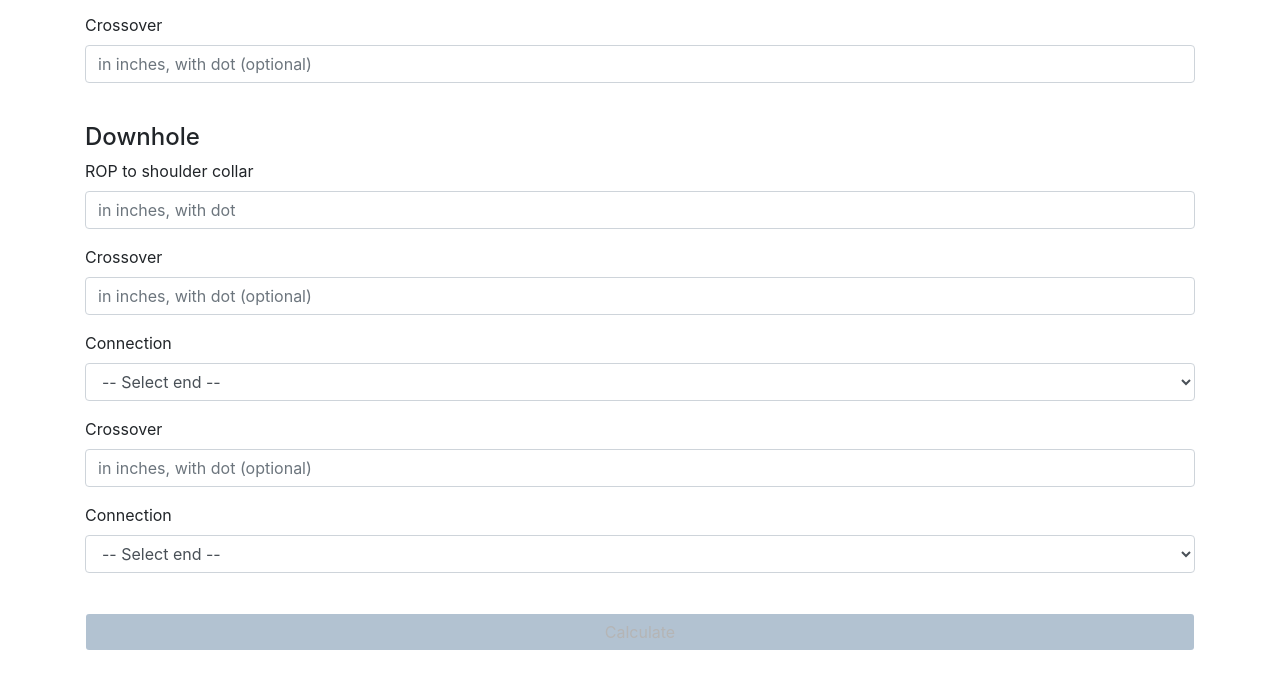
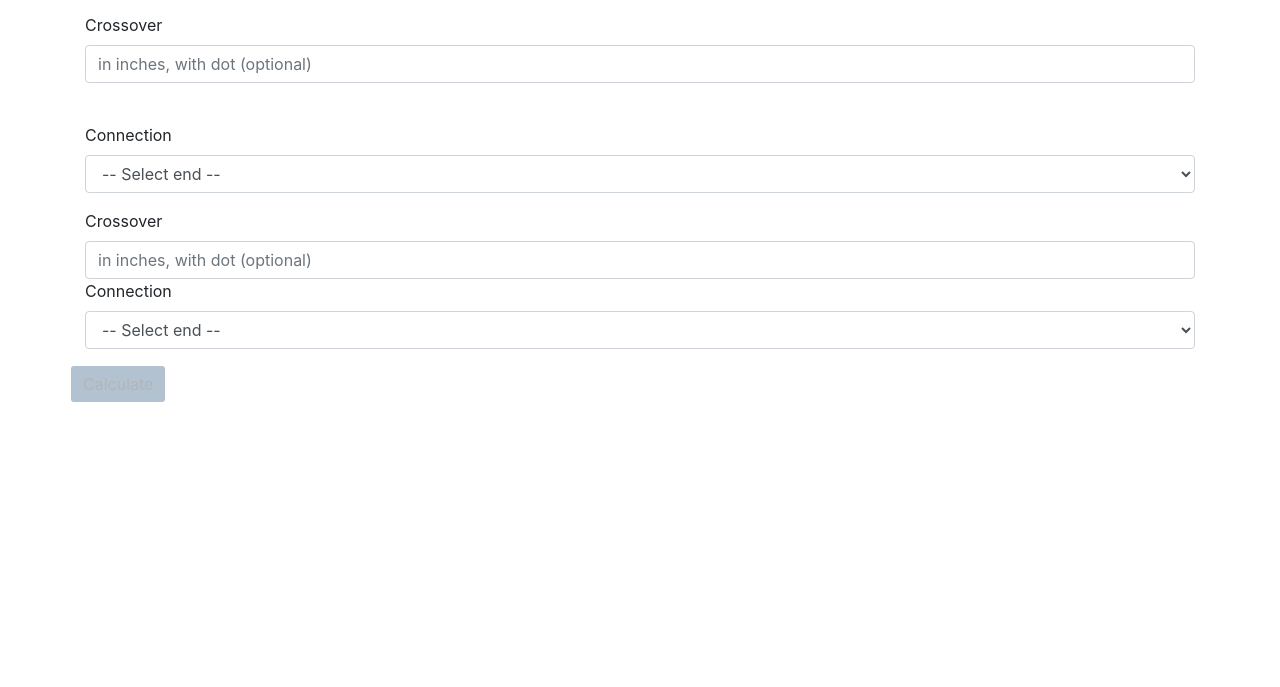
Before and after one commit to binancepwx1/slb-prods, a plain HTML site: page index.html in a window 1280 px wide. Shown: the part 167-854 px from the top of the page. After the commit the page ends 800 px from the top, so only its background shows below. Drawn offline with Linux system fonts and the light colour scheme.

Commit message:
delete and fix

```diff
--- a/index.html
+++ b/index.html
@@ -74,16 +74,6 @@
               </div>
               <div class="form-group">
                 <br>
-                <div id="downhole">
-                  <h4>Downhole</h4>
-                  <div class="form-group">
-                    <label for="down_rop2usc">ROP to shoulder collar</label>
-                    <input class="form-control" type="number" id="down_rop2usc" placeholder="in inches, with dot">
-                  </div>
-                  <div class="form-group">
-                <label for="up_crossover">Crossover</label>
-                <input class="form-control" type="number" id="up_crossover" placeholder="in inches, with dot (optional)">
-              </div>
               <div class="form-group">
                 <label for="up_connection">Connection</label>
                 <select class="form-control" id="up_connection">
```
